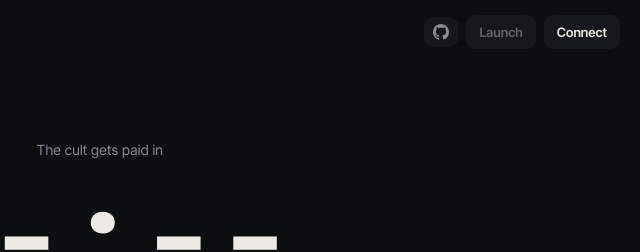
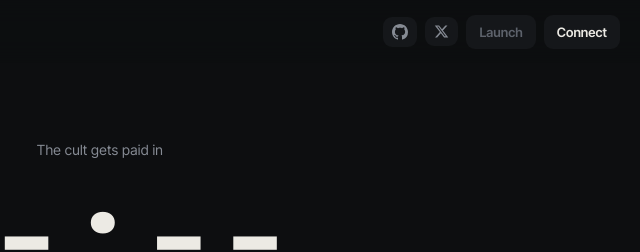
Before and after one commit to frozzhub/cult, a website: page public/index.html in a window 1280 px wide. Shown: the top 252 px of the page, 540-1180 px from the left. Drawn offline with Linux system fonts and the light colour scheme; no server answers.

Commit message:
Header: X button next to GitHub (@thecultponzi)
Co-Authored-By: Claude Opus 5.5 <noreply@anthropic.com>

```diff
--- a/public/index.html
+++ b/public/index.html
@@ -36,6 +36,7 @@
     </nav>
     <div class="hbtns">
       <a class="btn small icon" href="https://github.com/frozzhub/cult" target="_blank" rel="noopener" aria-label="CULT on GitHub" title="Open source on GitHub"><svg viewBox="0 0 16 16" width="16" height="16" aria-hidden="true"><path fill="currentColor" d="M8 0C3.58 0 0 3.58 0 8c0 3.54 2.29 6.53 5.47 7.59.4.07.55-.17.55-.38 0-.19-.01-.82-.01-1.49-2.01.37-2.53-.49-2.69-.94-.09-.23-.48-.94-.82-1.13-.28-.15-.68-.52-.01-.53.63-.01 1.08.58 1.23.82.72 1.21 1.87.87 2.33.66.07-.52.28-.87.51-1.07-1.78-.2-3.64-.89-3.64-3.95 0-.87.31-1.59.82-2.15-.08-.2-.36-1.02.08-2.12 0 0 .67-.21 2.2.82.64-.18 1.32-.27 2-.27.68 0 1.36.09 2 .27 1.53-1.04 2.2-.82 2.2-.82.44 1.1.16 1.92.08 2.12.51.56.82 1.27.82 2.15 0 3.07-1.87 3.75-3.65 3.95.29.25.54.73.54 1.48 0 1.07-.01 1.93-.01 2.2 0 .21.15.46.55.38A8.013 8.013 0 0016 8c0-4.42-3.58-8-8-8z"/></svg></a>
+      <a class="btn small icon" href="https://x.com/thecultponzi" target="_blank" rel="noopener" aria-label="CULT on X" title="@thecultponzi on X"><svg viewBox="0 0 24 24" width="15" height="15" aria-hidden="true"><path fill="currentColor" d="M18.244 2.25h3.308l-7.227 8.26 8.502 11.24H16.17l-5.214-6.817L4.99 21.75H1.68l7.73-8.835L1.254 2.25H8.08l4.713 6.231zm-1.161 17.52h1.833L7.084 4.126H5.117z"/></svg></a>
       <button class="btn small soon" id="launchBtn" type="button" aria-disabled="true" data-tip="Coming soon">Launch</button>
       <button class="btn small" id="walletBtn">Connect</button>
     </div>
```
